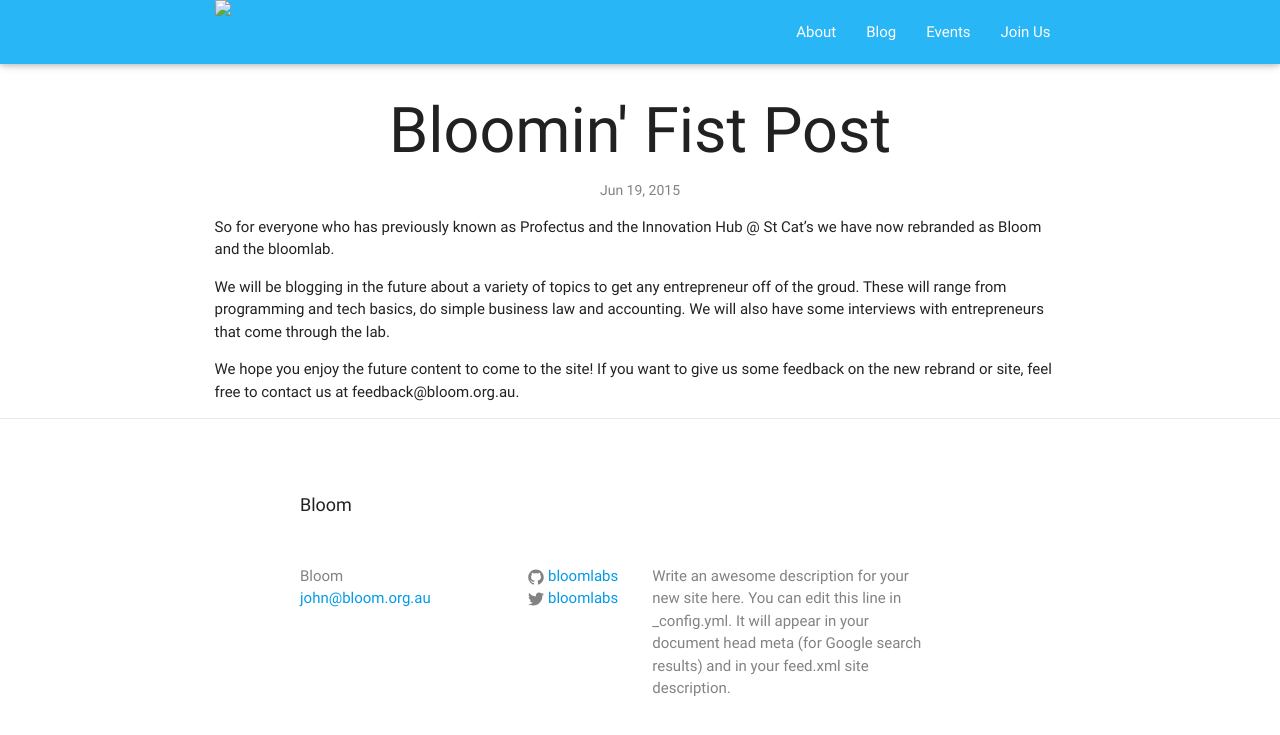
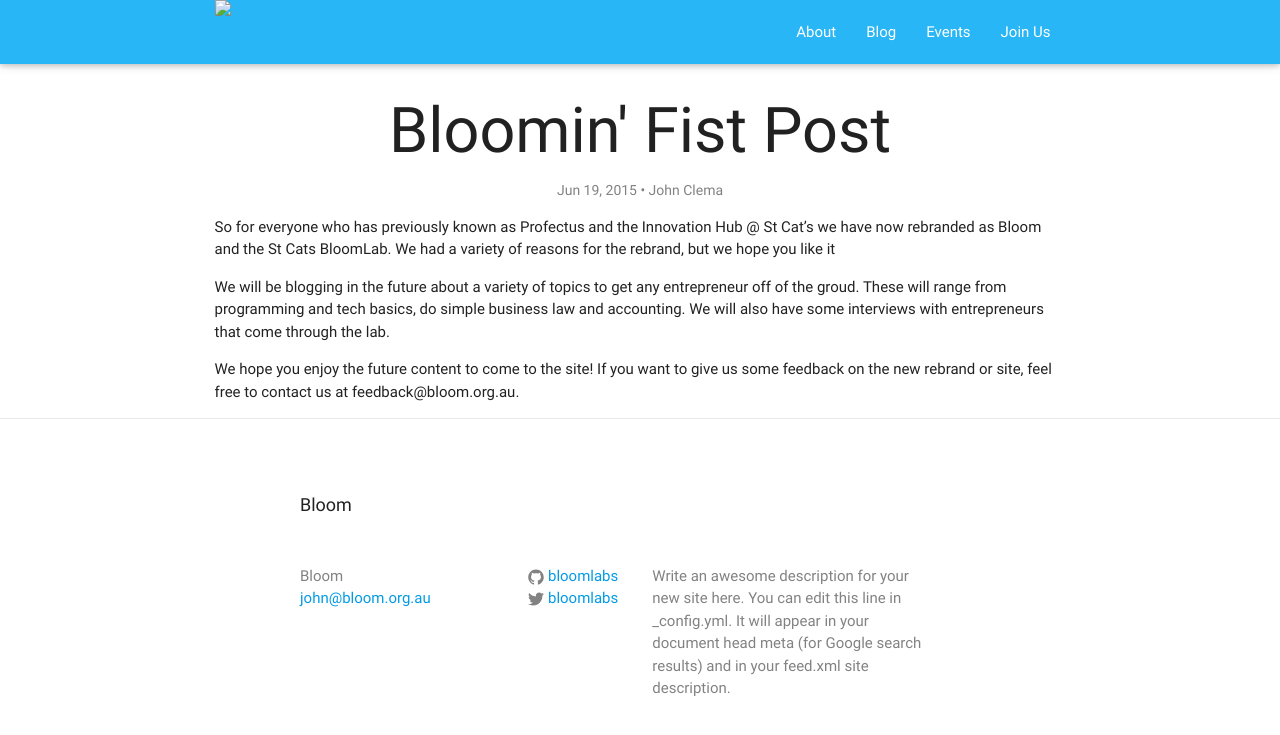
Before and after one commit to bloomlabs/bloomlabs.github.io, a Jekyll site: the page built from _posts/2015-06-19-bloomin-first-post.markdown, in a window 1280 px wide. Shown: the top 735 px of the page. Built offline with Jekyll 4.4.1, drawn with Linux system fonts in a browser that asks for light colours.

Commit message:
fix: small change on first post

```diff
--- a/_posts/2015-06-19-bloomin-first-post.markdown
+++ b/_posts/2015-06-19-bloomin-first-post.markdown
@@ -1,12 +1,13 @@
 ---
 layout: post
+author: "John Clema"
 title:  "Bloomin' Fist Post"
 date:   2015-06-19 18:00:00
 categories: bloom general
 summary: "A bit of info about bloom and our plans for the future."
 ---
 
-So for everyone who has previously known as Profectus and the Innovation Hub @ St Cat's we have now rebranded as Bloom and the bloomlab.
+So for everyone who has previously known as Profectus and the Innovation Hub @ St Cat's we have now rebranded as Bloom and the St Cats BloomLab. We had a variety of reasons for the rebrand, but we hope you like it
 
 We will be blogging in the future about a variety of topics to get any entrepreneur off of the groud. These will range from programming and tech basics, do simple business law and accounting. We will also have some interviews with entrepreneurs that come through the lab.
 
```
